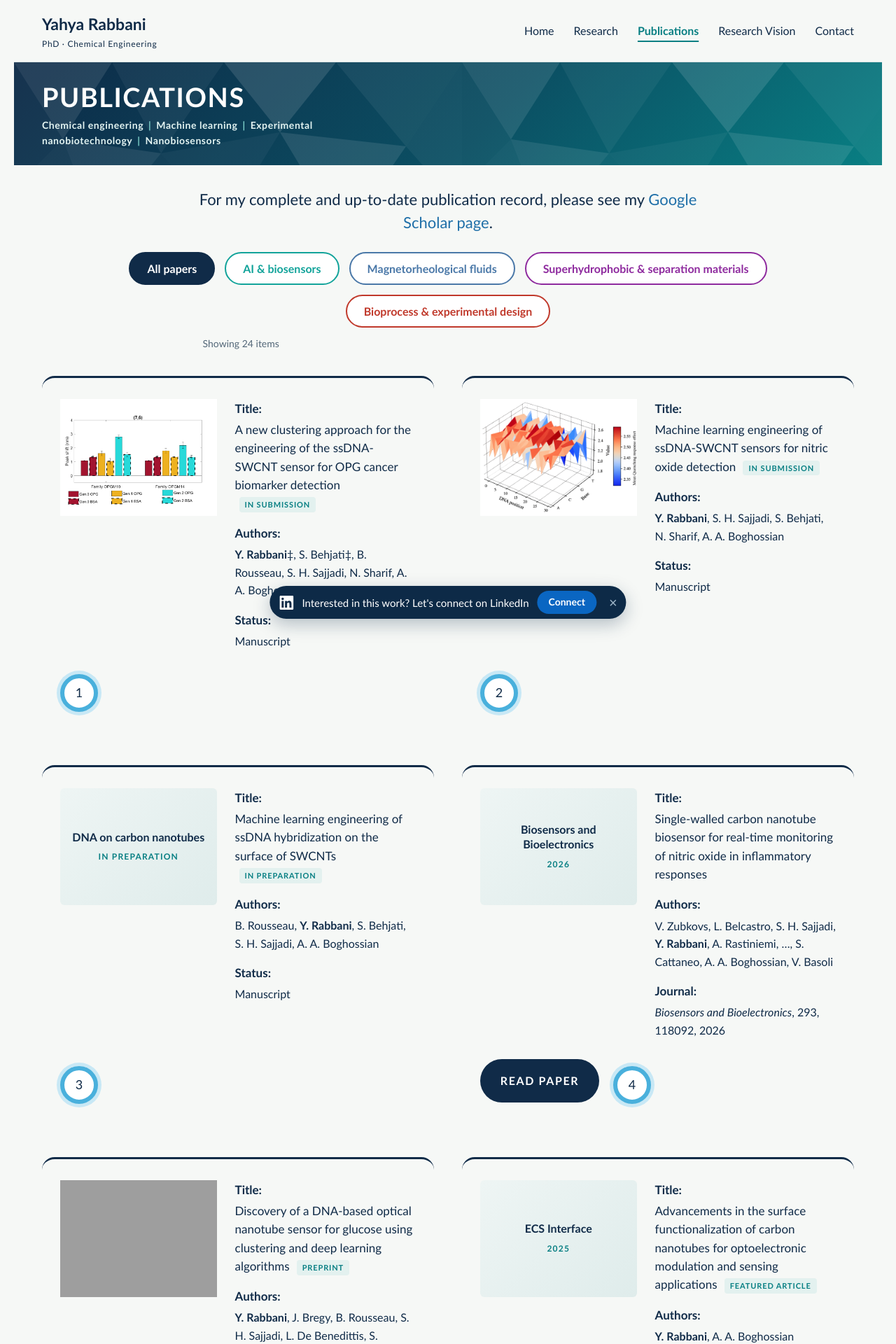
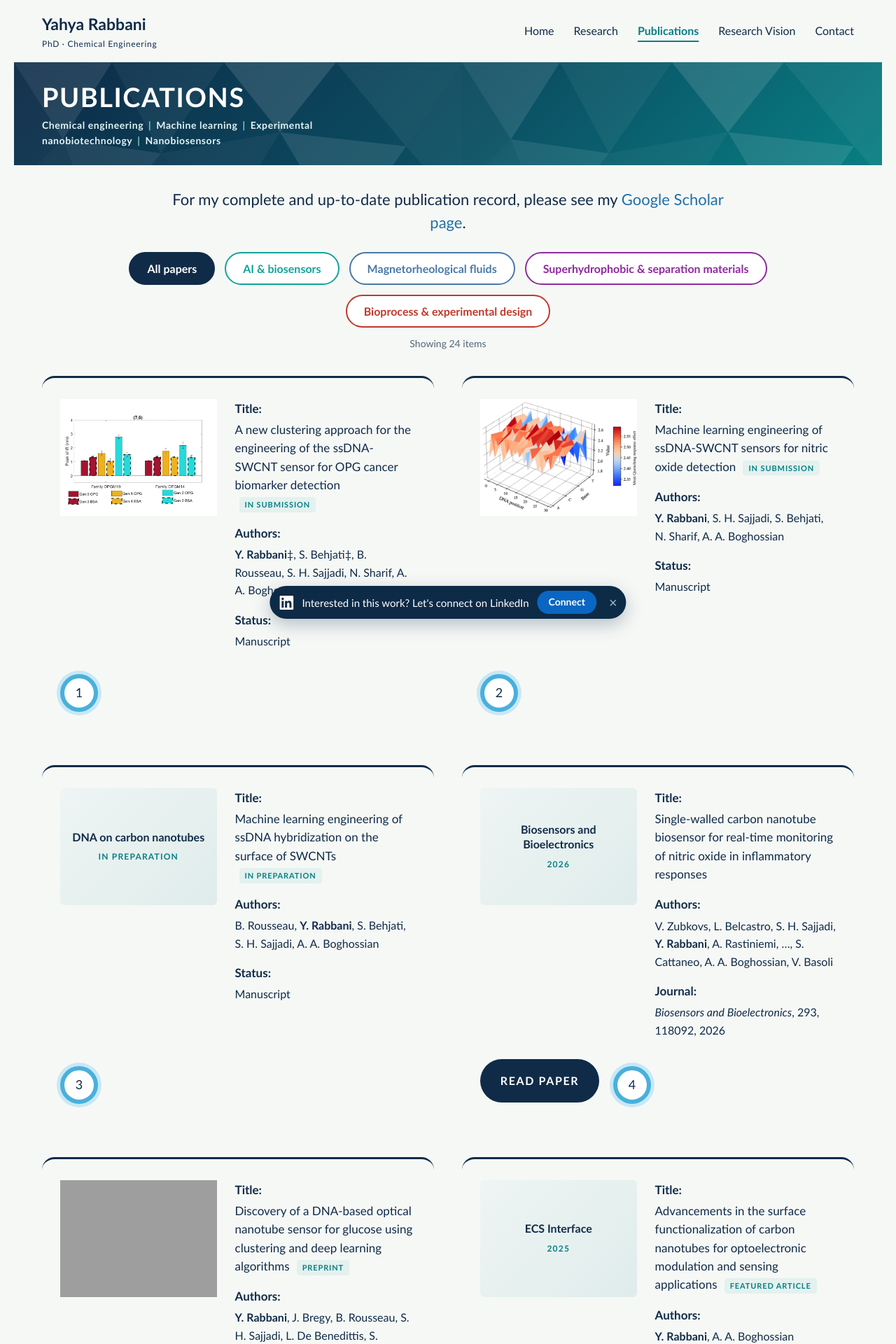
Before and after one commit to YahyaRabbani20/YahyaRabbani, a Jekyll site: the page built from _pages/publications.md, in a window 1280 px wide. Shown: the top 1920 px of the page at 70% size. Built offline with Jekyll 4.4.1, drawn with Linux system fonts in a browser that asks for light colours; grey boxes are pictures that could not be loaded.

Commit message:
Publications: center count

```diff
--- a/assets/css/portfolio.css
+++ b/assets/css/portfolio.css
@@ -161,7 +161,8 @@ body{padding-bottom:84px}
 .pub-filter button[data-filter="surf"]{--c:#8e2a9e}
 .pub-filter button[data-filter="bio"]{--c:#c0392b}
 .pub-filter button:hover,.pub-filter button[aria-pressed="true"]{background:var(--c);color:#fff}
-.pub-count{font-size:14px;color:var(--muted);text-align:center;margin:12px 0 0}
+.pub-count{font-size:14px;color:var(--muted);text-align:center;margin:12px auto 0;max-width:none}
+.pub-intro{max-width:820px!important}
 #pub-list{display:grid;grid-template-columns:1fr 1fr;gap:48px 40px;margin-top:34px;counter-reset:pub}
 .pub-card{position:relative;display:grid;grid-template-columns:minmax(0,44%) 1fr;gap:26px;align-items:start;padding:30px 26px 104px;border:0;border-top:3px solid var(--ink);border-radius:18px 18px 0 0;counter-increment:pub}
 .pub-card.is-hidden{display:none}
```
